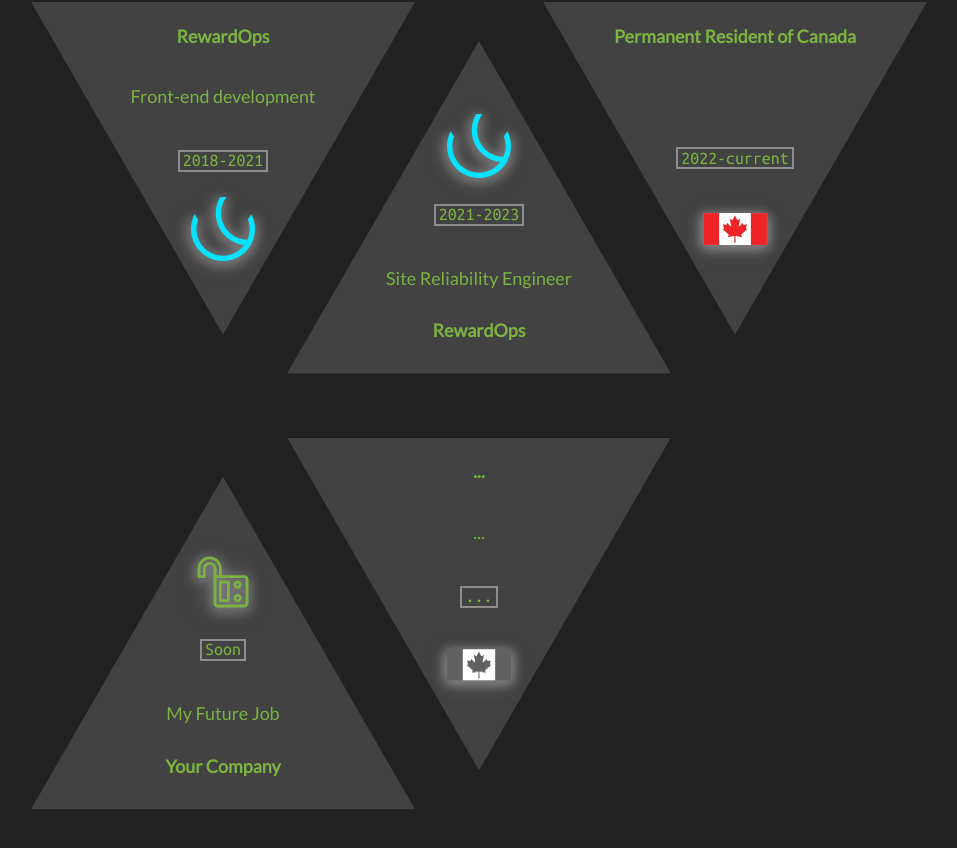
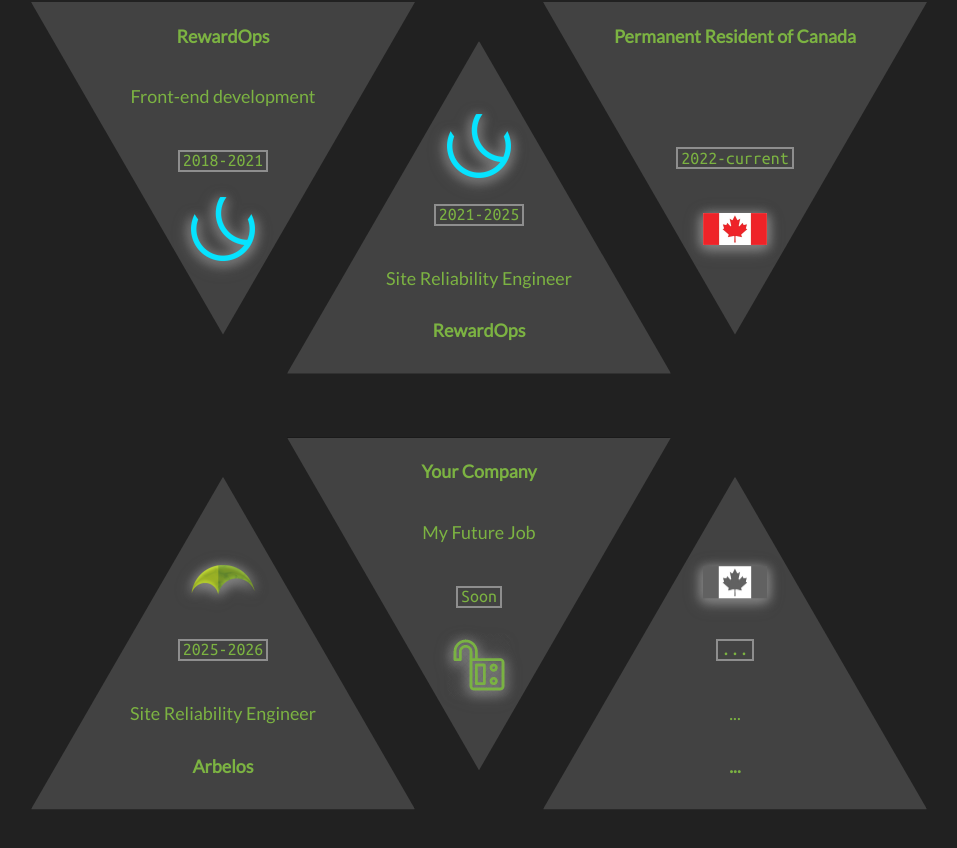
Before and after one commit to EK-92/vueekhyperlink, a Vue app: page / in a window 1280 px wide. Shown: the part 1396-2244 px from the top of the page, without its empty margins (161-1118 px from the left). Built offline with nearby package versions, Linux system fonts and the light colour scheme.

Commit message:
2026 update (#27)

```diff
--- a/src/components/Epochs.vue
+++ b/src/components/Epochs.vue
@@ -8,6 +8,7 @@
 import CICShadedPic from '@/assets/cicShaded.webp'
 import EmeritusPic from '@/assets/emeritus.webp'
 import RewardopsPic from '@/assets/rewardops.webp'
+import ArbelosPic from '@/assets/arbelos.webp'
 import OpenPic from '@/assets/open.webp'
 
 const cards = ref([
@@ -43,7 +44,7 @@
     header: 'RewardOps',
     subheader: 'Site Reliability Engineer',
     link: 'https://rewardops.com/',
-    date: '2021-2023',
+    date: '2021-2025',
     pic: RewardopsPic
   },
   {
@@ -52,6 +53,13 @@
     date: '2022-current',
     link: '',
     pic: CICPic
+  },
+  {
+    header: 'Arbelos',
+    subheader: 'Site Reliability Engineer',
+    link: 'https://www.arbelosinteractive.com/',
+    date: '2025-2026',
+    pic: ArbelosPic
   },
   {
     header: 'Your Company',
```
Also changed, not shown: src/assets/arbelos.webp (added), 1 other file (tests, documents, lock files or other folders).
